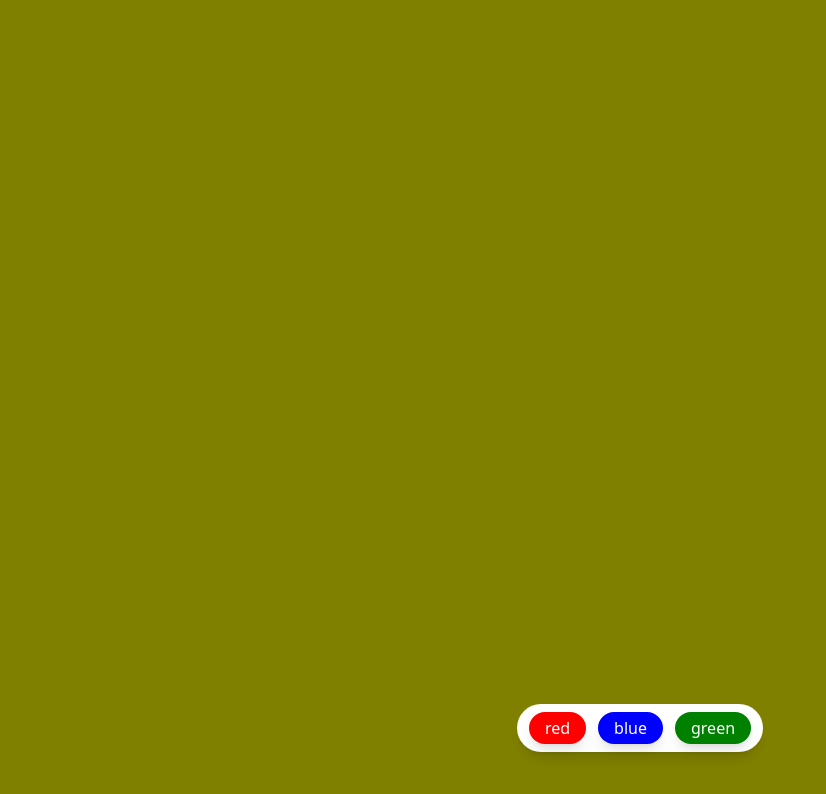
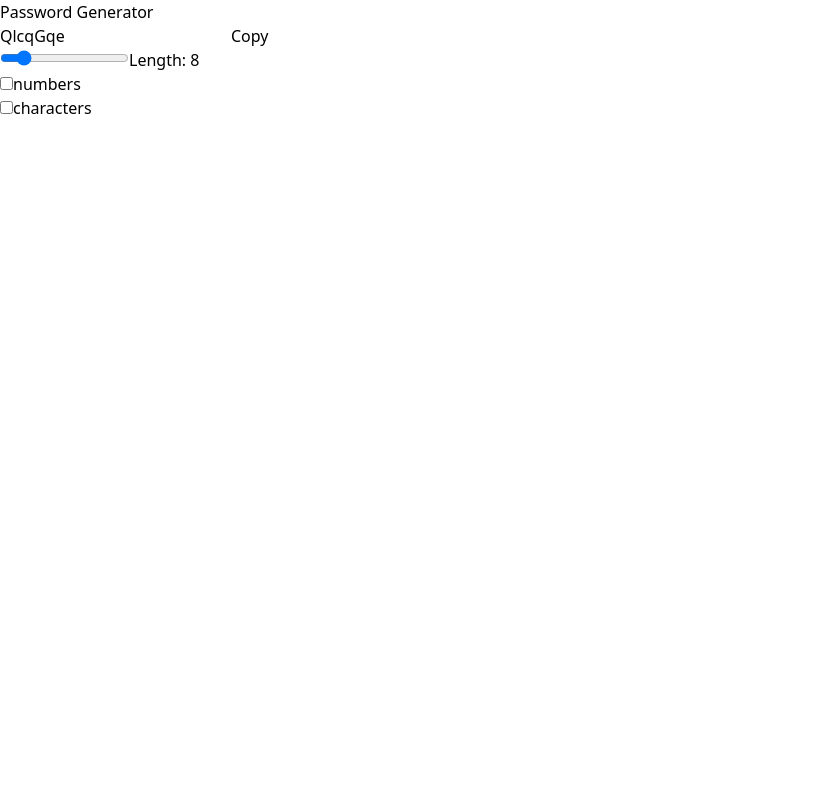
Before and after one commit to benjaminhpham/AppWrite, a React (Vite) app: page / in a window 1280 px wide. Shown: the top 794 px of the page, without its empty margins (0-826 px from the left). Built offline with nearby package versions, Linux system fonts and the light colour scheme.

Commit message:
useEffect, useCallback, useRef with Password Generator

```diff
--- a/src/App.jsx
+++ b/src/App.jsx
@@ -1,9 +1,9 @@
-import BgChanger from "./components/BgChanger";
+import PasswordGenerator from "./components/PasswordGenerator";
 
 export default function App() {
   return (
     <>
-      <BgChanger />
+      <PasswordGenerator />
     </>
   );
 }
--- /dev/null
+++ b/src/components/PasswordGenerator.jsx
@@ -0,0 +1,81 @@
+import React, { useCallback, useEffect, useState, useRef } from "react";
+
+export default function PasswordGenerator() {
+  const [password, setPassword] = useState("");
+  const [length, setLength] = useState(8);
+  const [numberAllowed, setNumberAllowed] = useState(false);
+  const [charAllowed, setCharAllowed] = useState(false);
+
+  const passwordRef = useRef(null);
+
+  useEffect(() => {
+    generatePassword();
+  }, [length, numberAllowed, charAllowed]);
+
+  const generatePassword = useCallback(() => {
+    let pass = "";
+    let str = "ABCDEFGHIJKLMNOPQRSTUVWXYZabcdefghijklmnopqrstuvwxyz";
+
+    if (numberAllowed) str += "0123456789";
+    if (charAllowed) str += "!@#$%^&*()_+";
+
+    for (let i = 0; i < length - 1; i++) {
+      const char = Math.floor(Math.random() * str.length + 1);
+      pass += str.charAt(char);
+      console.log(pass);
+    }
+
+    setPassword(pass);
+  }, [length, numberAllowed, charAllowed]);
+
+  const copyPasswordToClipboard = () => {
+    window, navigator.clipboard.writeText(password);
+    passwordRef.current?.select();
+  };
+
+  return (
+    <div>
+      <h1>Password Generator</h1>
+      <div>
+        <input
+          type="text"
+          value={password}
+          placeholder="password"
+          readOnly
+          ref={passwordRef}
+        />
+        <button onClick={copyPasswordToClipboard}>Copy</button>
+      </div>
+      <div>
+        <input
+          type="range"
+          min={6}
+          max={20}
+          value={length}
+          onChange={(e) => setLength(e.target.value)}
+          name="length"
+          id="length"
+        />
+        <label htmlFor="length">Length: {length}</label>
+      </div>
+      <div>
+        <div>
+          <input
+            type="checkbox"
+            defaultChecked={numberAllowed}
+            onChange={() => setNumberAllowed((prev) => !prev)}
+          />
+          <label htmlFor="numbers">numbers</label>
+        </div>
+        <div>
+          <input
+            type="checkbox"
+            defaultChecked={numberAllowed}
+            onChange={() => setCharAllowed((prev) => !prev)}
+          />
+          <label htmlFor="characters">characters</label>
+        </div>
+      </div>
+    </div>
+  );
+}
```
